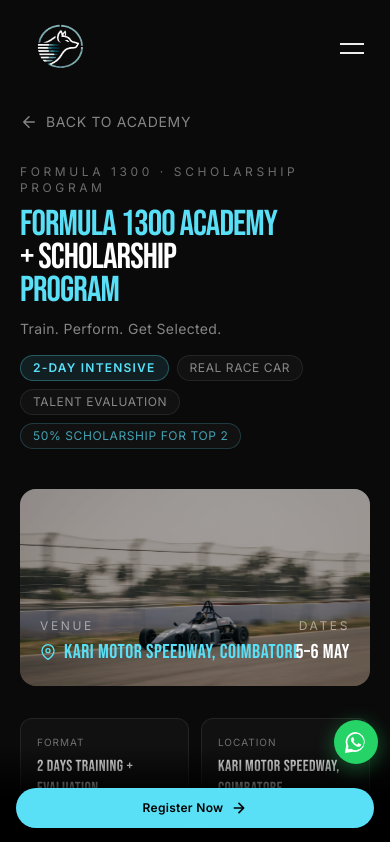
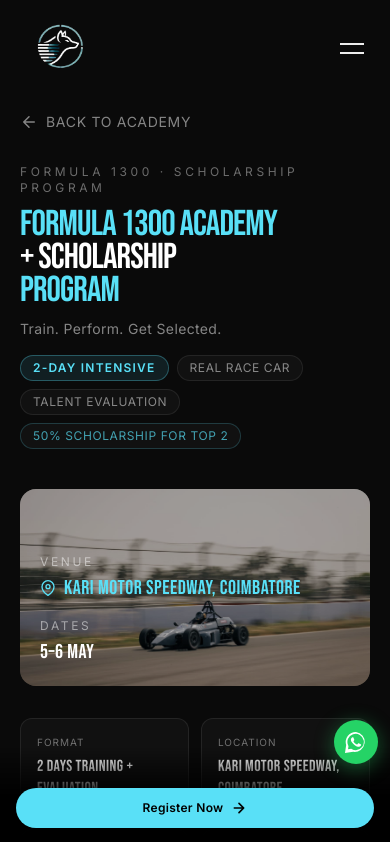
Before and after one commit to thecodinganvil/throttle_connectors, a Next.js app: page /academy/coimbatore in a window 390 px wide. Shown: the top 842 px of the page. Built offline with nearby package versions, Linux system fonts and the light colour scheme.

Commit message:
done wioth responsiveness issue

```diff
--- a/src/app/academy/coimbatore/page.tsx
+++ b/src/app/academy/coimbatore/page.tsx
@@ -161,8 +161,9 @@
         <div className="coimb-banner relative w-full aspect-[16/9] rounded-2xl overflow-hidden mb-8">
           <Image src="/assets/coimbatore_new_banner.jpeg" alt="Formula 1300 Academy – Kari Motor Speedway, Coimbatore" fill className="object-cover" priority />
           <div className="absolute inset-0 bg-black/30" />
+          <div className="absolute inset-x-5 bottom-5 sm:inset-x-7 sm:bottom-7 flex flex-col sm:flex-row items-start sm:items-end justify-between gap-4">
             {/* location badge */}
-          <div className="absolute bottom-5 left-5 sm:bottom-7 sm:left-7">
+            <div>
               <p className="text-white/50 text-xs tracking-[0.22em] uppercase mb-1">Venue</p>
               <p className="font-[family-name:var(--font-bebas)] text-cyan text-xl sm:text-3xl tracking-wide flex items-center gap-2">
                 <svg width="16" height="16" viewBox="0 0 24 24" fill="none" stroke="currentColor" strokeWidth="2" strokeLinecap="round" strokeLinejoin="round" className="flex-shrink-0"><path d="M21 10c0 7-9 13-9 13s-9-6-9-13a9 9 0 0 1 18 0z" /><circle cx="12" cy="10" r="3" /></svg>
@@ -170,9 +171,10 @@
               </p>
             </div>
             {/* date badge */}
-          <div className="absolute bottom-5 right-5 sm:bottom-7 sm:right-7 text-right">
+            <div className="sm:text-right">
               <p className="text-white/50 text-xs tracking-[0.22em] uppercase mb-1">Dates</p>
               <p className="font-[family-name:var(--font-bebas)] text-white text-xl sm:text-3xl tracking-wide">5–6 May</p>
+            </div>
           </div>
         </div>
 
```
Lines whose indentation alone changed are shown as unchanged.
